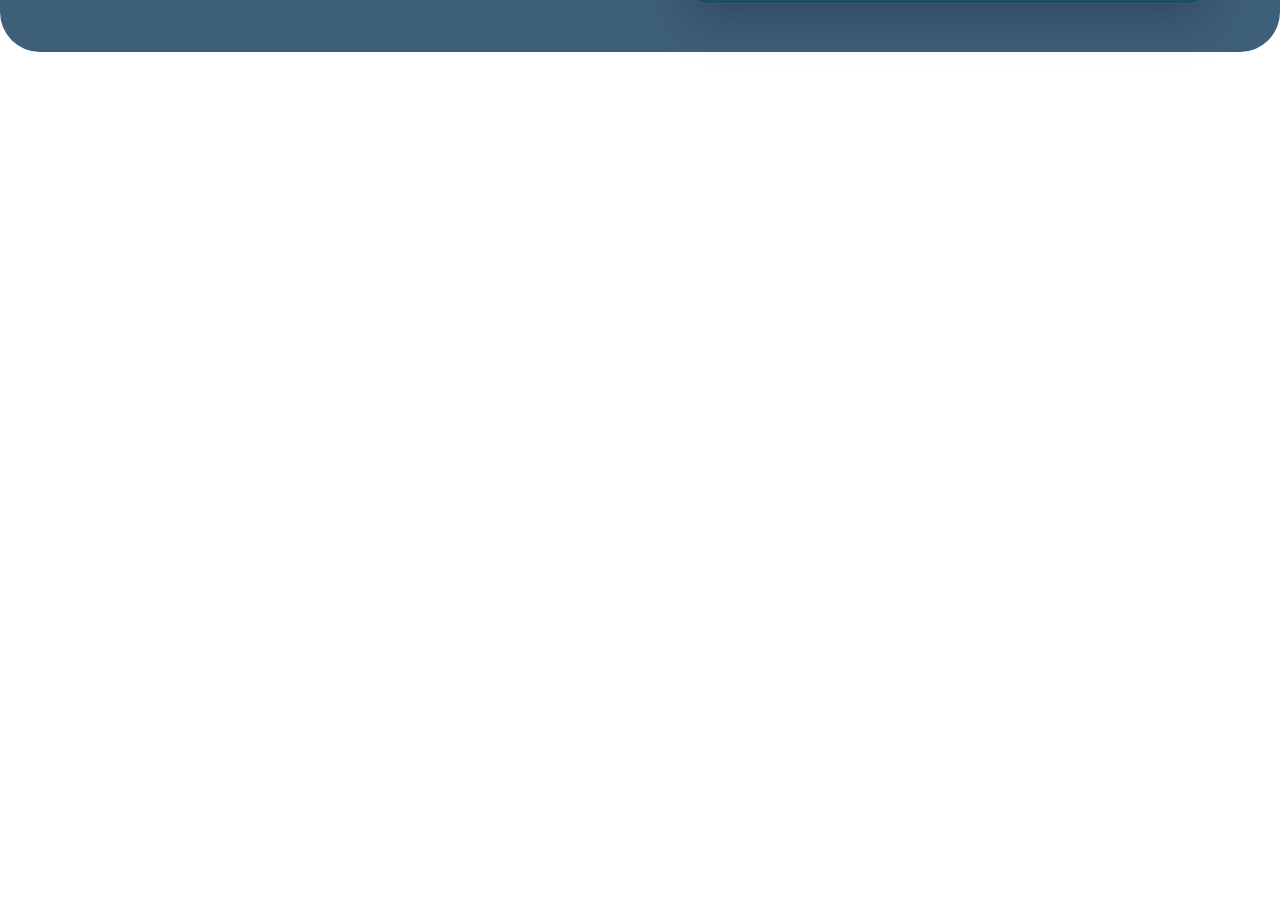
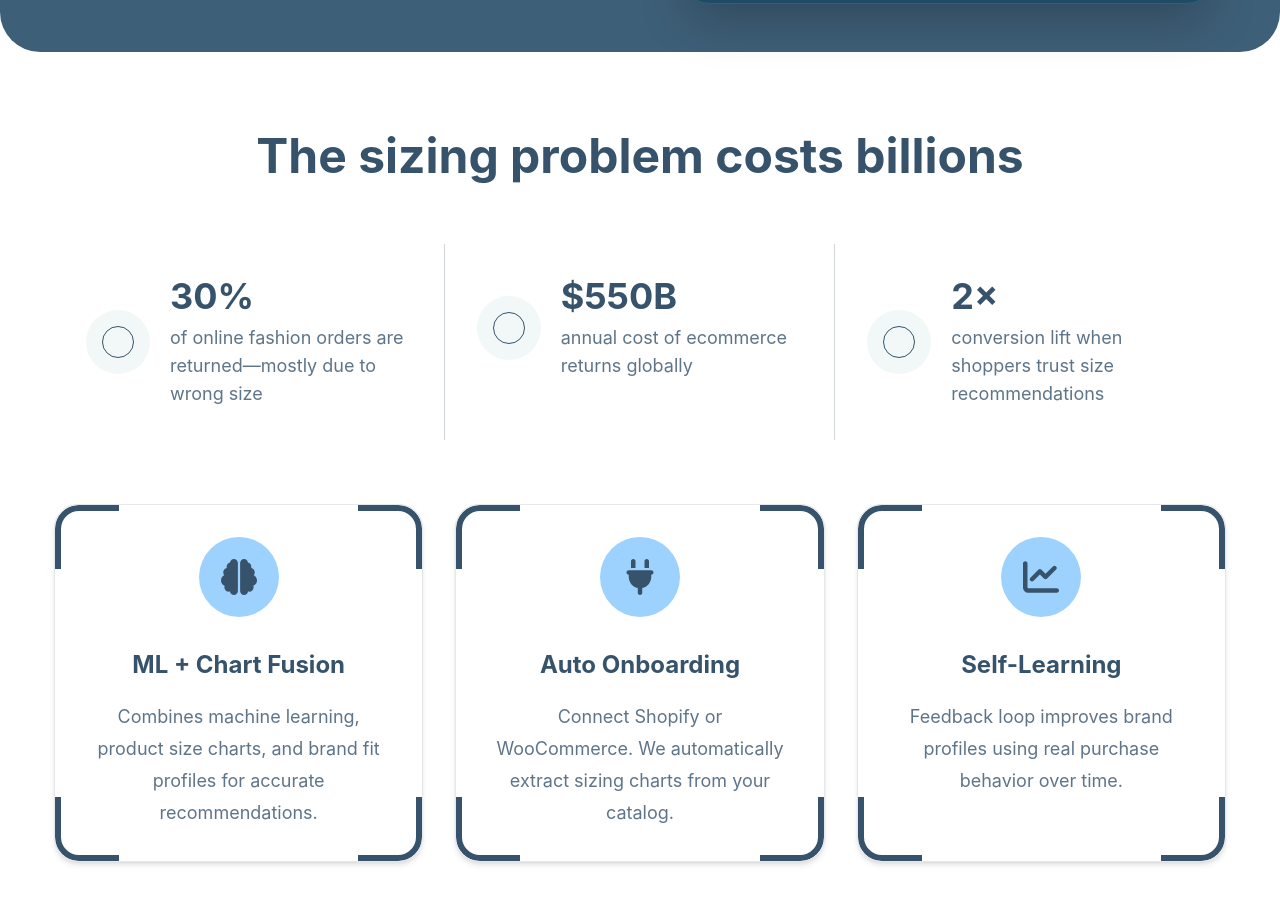
Before and after one commit to arooba-amjad/Size-intelligence, a React (Vite) app: page / in a window 1280 px wide. Shown: the part 623-1526 px from the top of the page. Before the commit the page ends 800 px from the top, so only its background shows below. Built offline with nearby package versions, Linux system fonts and the light colour scheme.

Commit message:
2nd section with stat and features added

```diff
--- a/package.json
+++ b/package.json
@@ -15,6 +15,7 @@
     "@tailwindcss/vite": "^4.3.2",
     "react": "^19.2.7",
     "react-dom": "^19.2.7",
+    "react-icons": "^5.7.0",
     "tailwindcss": "^4.3.2"
   },
   "devDependencies": {
--- a/src/App.tsx
+++ b/src/App.tsx
@@ -1,11 +1,13 @@
 import Hero from "./components/Hero/Hero";
 import Navbar from "./components/Hero/Navbar";
+import ProblemSection from "./components/ProblemSection/ProblemSection";
 
 function App() {
   return (
     <>
       <Navbar />
       <Hero />
+      <ProblemSection />
     </>
   );
 }
--- /dev/null
+++ b/src/components/ProblemSection/FeatureCard.tsx
@@ -0,0 +1,56 @@
+import type { IconType } from "react-icons";
+
+interface FeatureCardProps {
+  icon: IconType;
+  title: string;
+  description: string;
+}
+
+const FeatureCard = ({
+  icon: Icon,
+  title,
+  description,
+}: FeatureCardProps) => {
+  return (
+    <div className="relative bg-white rounded-3xl border border-gray-200 shadow-md p-8 h-full transition-all duration-300 hover:-translate-y-2 hover:shadow-xl overflow-hidden">
+
+      {/* Top Left */}
+      <div className="absolute top-0 left-0 w-16 h-16 border-t-[6px] border-l-[6px] border-[#36536B] rounded-tl-3xl"></div>
+
+      {/* Top Right */}
+      <div className="absolute top-0 right-0 w-16 h-16 border-t-[6px] border-r-[6px] border-[#36536B] rounded-tr-3xl"></div>
+
+      {/* Bottom Left */}
+      <div className="absolute bottom-0 left-0 w-16 h-16 border-b-[6px] border-l-[6px] border-[#36536B] rounded-bl-3xl"></div>
+
+      {/* Bottom Right */}
+      <div className="absolute bottom-0 right-0 w-16 h-16 border-b-[6px] border-r-[6px] border-[#36536B] rounded-br-3xl"></div>
+
+      {/* Icon */}
+
+      <div className="w-20 h-20 mx-auto rounded-full bg-[#9DD2FF] flex items-center justify-center">
+
+        <Icon
+          size={36}
+          className="text-[#36536B]"
+        />
+
+      </div>
+
+      {/* Title */}
+
+      <h3 className="mt-8 text-2xl font-bold text-center text-[#36536B]">
+        {title}
+      </h3>
+
+      {/* Description */}
+
+      <p className="mt-5 text-center text-[#36536B]/80 leading-8 text-lg">
+        {description}
+      </p>
+
+    </div>
+  );
+};
+
+export default FeatureCard;
--- /dev/null
+++ b/src/components/ProblemSection/ProblemSection.tsx
@@ -0,0 +1,96 @@
+import StatCard from "./StatCard";
+import FeatureCard from "./FeatureCard";
+import {
+  FaBrain,
+  FaPlug,
+  FaChartLine,
+} from "react-icons/fa6";
+
+const stats = [
+  {
+    value: "30%",
+    description:
+      "of online fashion orders are returned—mostly due to wrong size",
+  },
+  {
+    value: "$550B",
+    description:
+      "annual cost of ecommerce returns globally",
+  },
+  {
+    value: "2×",
+    description:
+      "conversion lift when shoppers trust size recommendations",
+  },
+];
+const features = [
+  {
+    icon: FaBrain,
+    title: "ML + Chart Fusion",
+    description:
+      "Combines machine learning, product size charts, and brand fit profiles for accurate recommendations.",
+  },
+  {
+    icon: FaPlug,
+    title: "Auto Onboarding",
+    description:
+      "Connect Shopify or WooCommerce. We automatically extract sizing charts from your catalog.",
+  },
+  {
+    icon: FaChartLine,
+    title: "Self-Learning",
+    description:
+      "Feedback loop improves brand profiles using real purchase behavior over time.",
+  },
+];
+
+const ProblemSection = () => {
+  return (
+    <section className="py-20 bg-white">
+
+      <div className="max-w-[1220px] mx-auto px-6">
+
+        <h2 className="text-5xl font-bold text-center text-[#36536B]">
+          The sizing problem costs billions
+        </h2>
+
+        {/* Stats */}
+
+        <div className="grid md:grid-cols-3 divide-y md:divide-y-0 md:divide-x divide-gray-300 mt-16">
+
+            {stats.map((item) => (
+                <div
+                key={item.value}
+                className="py-8 md:px-8"
+                >
+                <StatCard
+                    value={item.value}
+                    description={item.description}
+                />
+                </div>
+            ))}
+
+        </div>
+
+        {/* Features */}
+
+        <div className="grid md:grid-cols-3 gap-8 mt-16">
+
+          {features.map((item) => (
+           <FeatureCard
+                key={item.title}
+                icon={item.icon}
+                title={item.title}
+                description={item.description}
+            />
+          ))}
+
+        </div>
+
+      </div>
+
+    </section>
+  );
+};
+
+export default ProblemSection;
--- /dev/null
+++ b/src/components/ProblemSection/StatCard.tsx
@@ -0,0 +1,36 @@
+interface StatCardProps {
+  value: string;
+  description: string;
+}
+
+const StatCard = ({ value, description }: StatCardProps) => {
+  return (
+    <div className="flex items-center gap-5">
+
+      {/* Icon */}
+
+      <div className="w-16 h-16 rounded-full bg-[#F2F8F7] flex items-center justify-center flex-shrink-0">
+
+        <div className="w-8 h-8 rounded-full border border-[#36536B]"></div>
+
+      </div>
+
+      {/* Text */}
+
+      <div>
+
+        <h3 className="text-4xl font-bold text-[#36536B]">
+          {value}
+        </h3>
+
+        <p className="mt-2 text-lg text-[#36536B]/80 leading-7">
+          {description}
+        </p>
+
+      </div>
+
+    </div>
+  );
+};
+
+export default StatCard;
```
Also changed, not shown: 1 other file (tests, documents, lock files or other folders).
